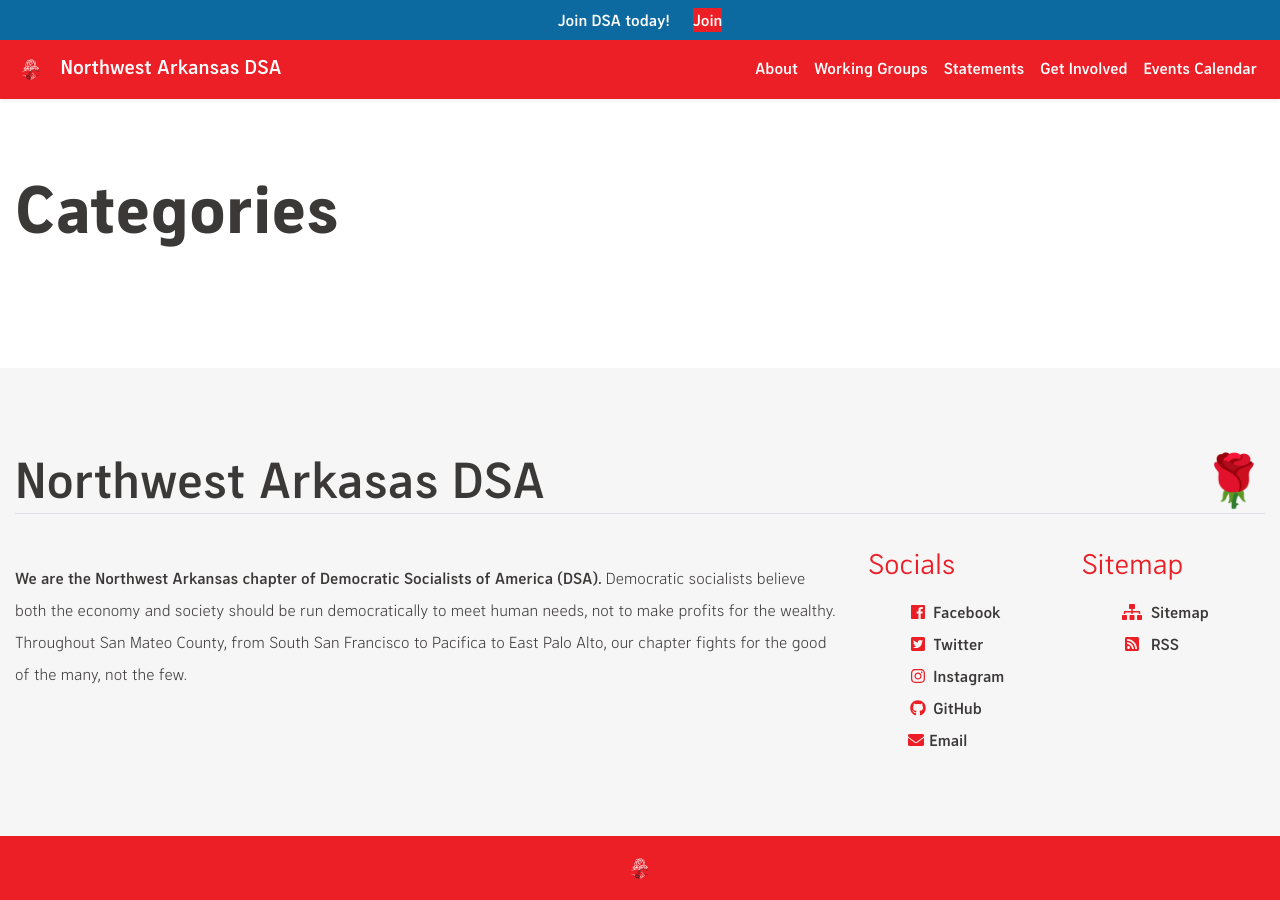
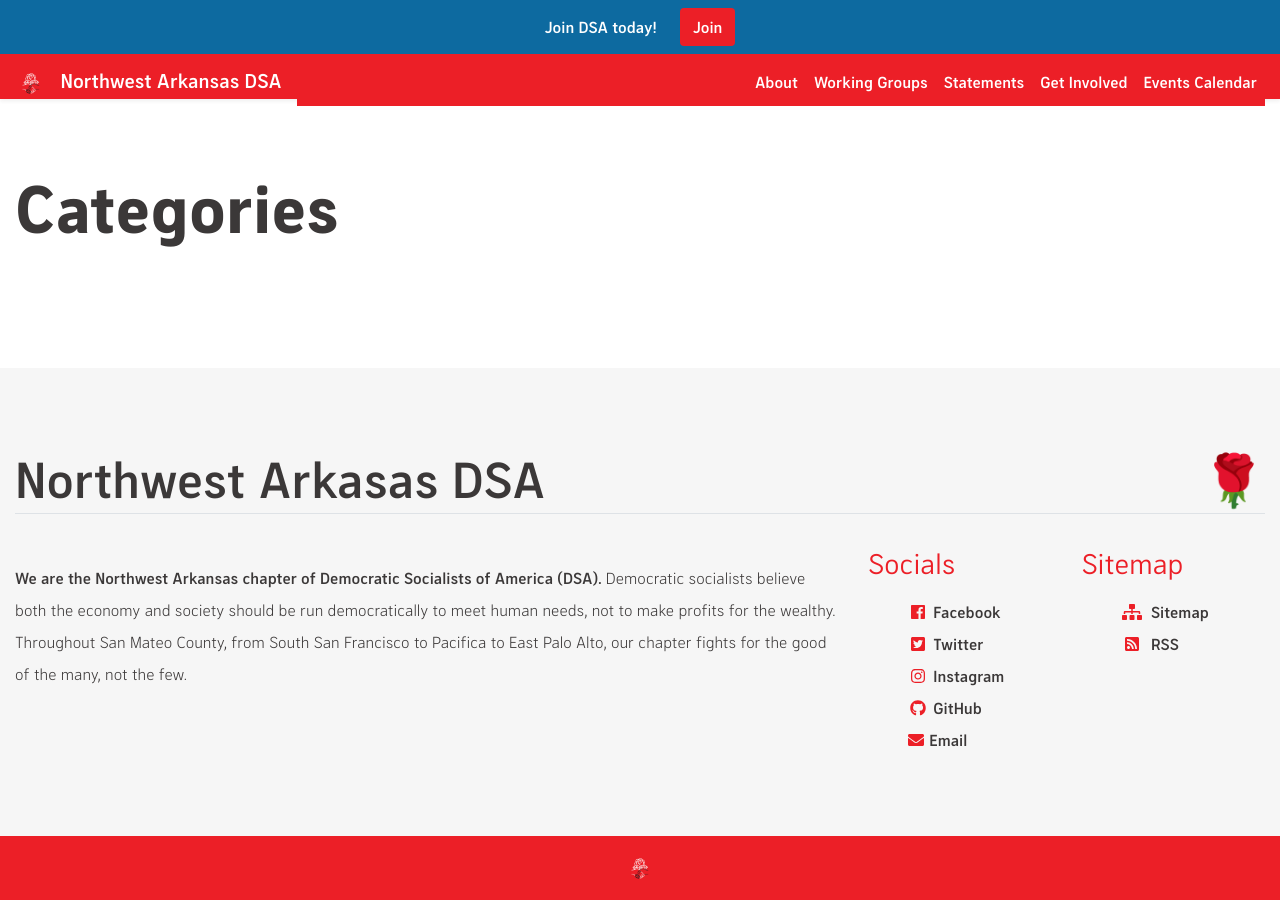
Before and after one commit to CorganMaillet/NWADSA-Previous-Test, a Jekyll site: the page built from _pages/categories.md, in a window 1280 px wide. Built offline with Jekyll 4.4.1, drawn with Linux system fonts in a browser that asks for light colours.

Commit message:
Header Button fix

```diff
--- a/_includes/header.html
+++ b/_includes/header.html
@@ -1,10 +1,9 @@
 {% assign owner = site.data.owner %}
-{% assign join = link in site.data.nav.join %}
 
 <header class="navbar navbar-expand-lg navbar-dark bg-primary shadow-sm">
   <div class="container-10">
     Join DSA today!
-    <a class="btn-join" href= "{{join}}">Join</a>
+    <a class="btn btn-join" href= "https://act.dsausa.org/donate/membership/">Join</a>
   </div>
   <nav class="container">
     <!-- site home -->
```
